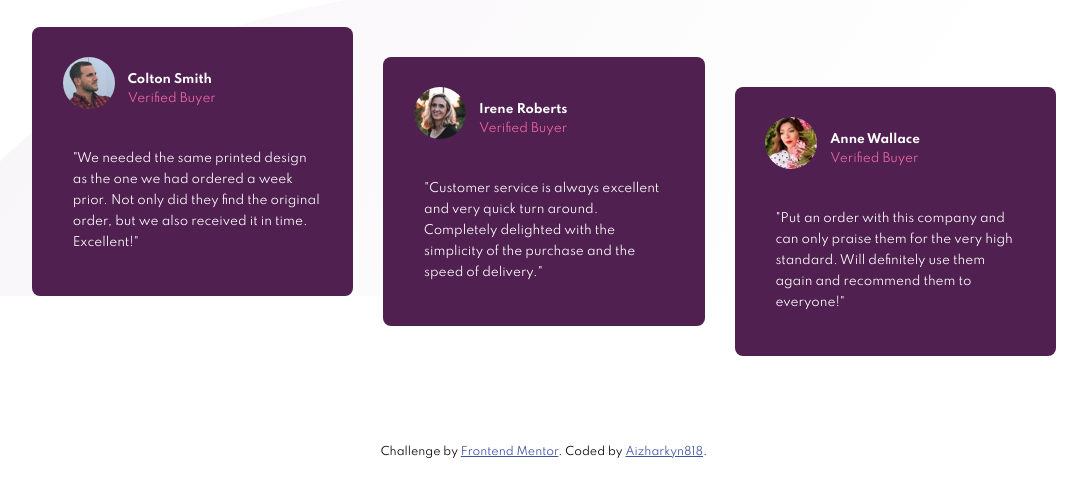
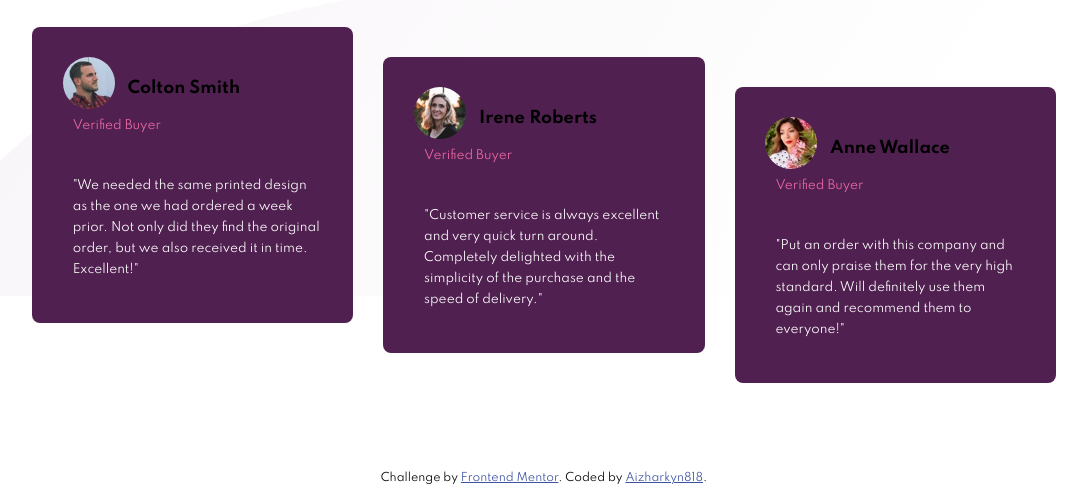
Before and after one commit to aizharkyn818/social-proof-section, a plain HTML site: page index.html in a window 1280 px wide. Shown: the part 377-862 px from the top of the page, without its empty margins (96-1183 px from the left). Before the commit the page ends 836 px from the top, so only its background shows below. Drawn offline with Linux system fonts and the light colour scheme.

Commit message:
Update index.html

```diff
--- a/index.html
+++ b/index.html
@@ -51,7 +51,7 @@
     <section id="bottom-section">
       <div class="first-testimonial">
         <img src="image-colton.jpg" alt="colton-img">
-        <h4 id="name">Colton Smith</h4>
+        <h4 class="name">Colton Smith</h4>
         <p class="verified">Verified Buyer</p>
         <p class="testimonial">"We needed the same printed design as the one we had ordered a week prior.
           Not only did they find the original order, but we also received it in time.
@@ -59,14 +59,14 @@
       </div>
       <div class="second-testimonial">
         <img src="image-irene.jpg" alt="irene-img">
-        <h4 id="name">Irene Roberts</h4>
+        <h4 class="name">Irene Roberts</h4>
         <p class="verified">Verified Buyer</p>
         <p class="testimonial">"Customer service is always excellent and very quick turn around. Completely
           delighted with the simplicity of the purchase and the speed of delivery."</p>
       </div>
       <div class="third-testimonial">
         <img src="image-anne.jpg" alt="anne-img">
-        <h4 id="name"> Anne Wallace</h4>
+        <h4 class="name"> Anne Wallace</h4>
         <p class="verified">Verified Buyer</p>
         <p class="testimonial">"Put an order with this company and can only praise them for the very high
           standard. Will definitely use them again and recommend them to everyone!"</p>
```
